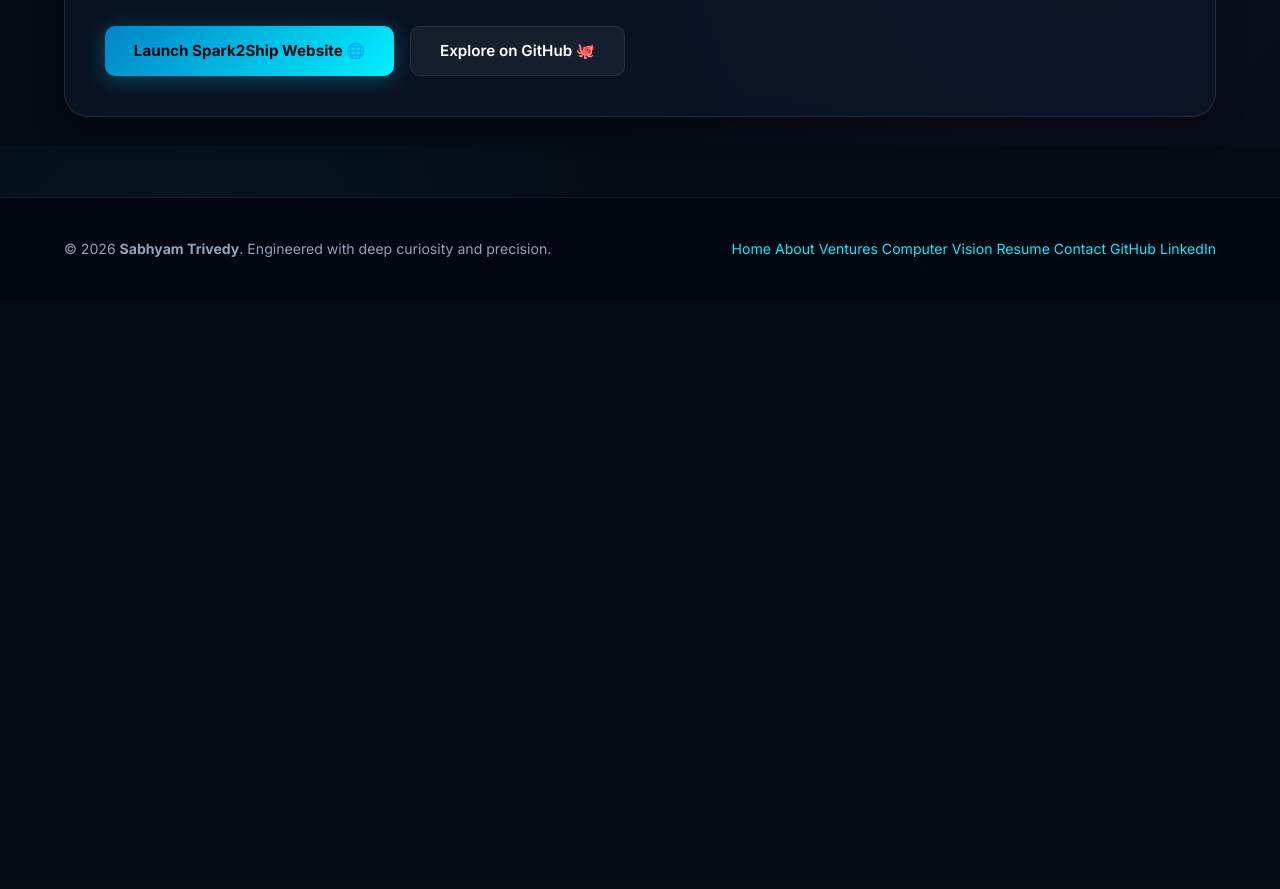
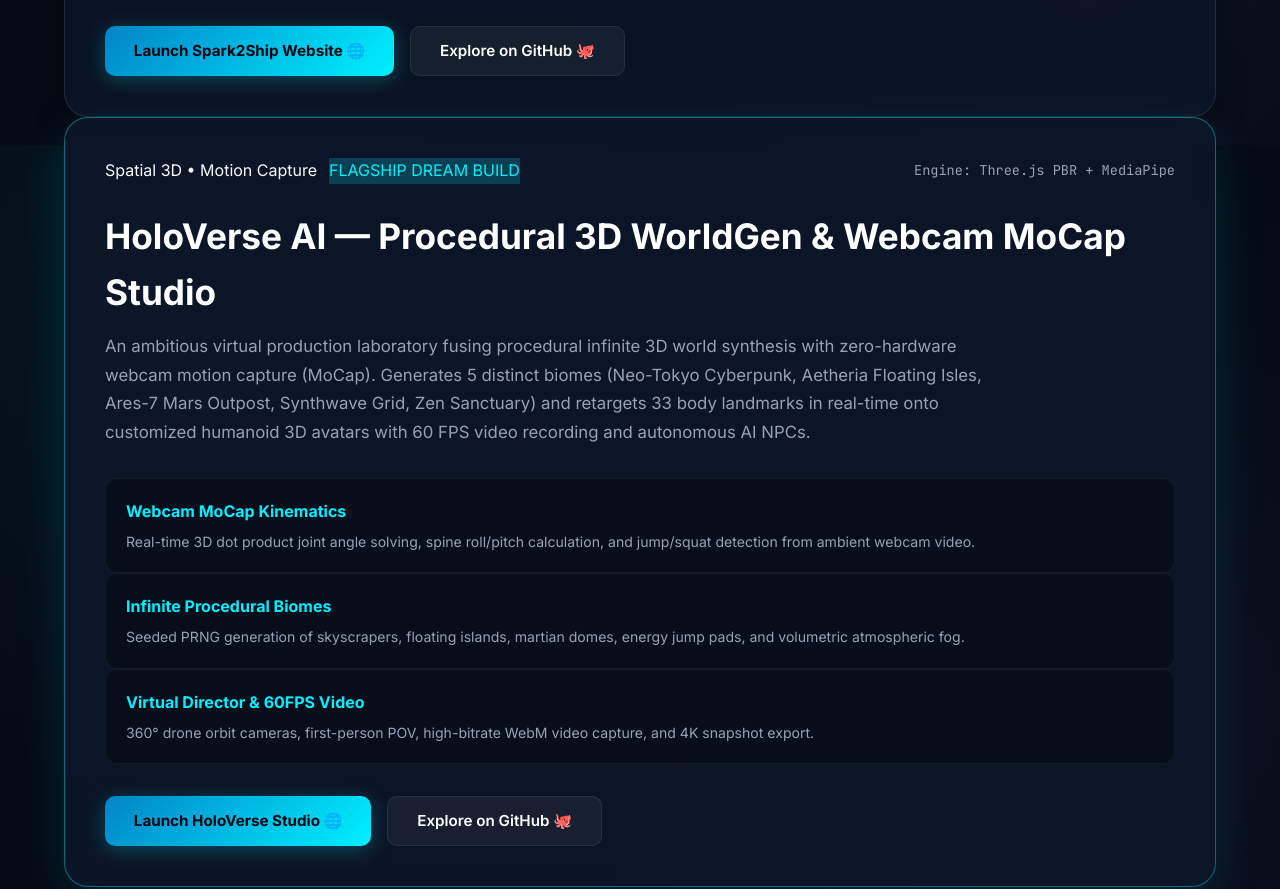
Before and after one commit to sabhyamtrivedycoder/portfolio, a website: page ventures.html in a window 1280 px wide. Shown: the part 3055-3944 px from the top of the page. Before the commit the page ends 3355 px from the top, so only its background shows below. Drawn offline with Linux system fonts and the light colour scheme.

Commit message:
Feature HoloVerse AI flagship 3D MoCap project across portfolio and update tests

```diff
--- a/ventures.html
+++ b/ventures.html
@@ -141,6 +141,48 @@
           </a>
         </div>
       </div>
+
+      <!-- Venture 3: HoloVerse AI -->
+      <div class="glass-card" style="padding: 2.5rem; border-radius: 24px; border: 1px solid rgba(0, 240, 255, 0.4); background: rgba(13, 23, 42, 0.9); box-shadow: 0 15px 50px rgba(0, 240, 255, 0.12);">
+        <div style="display: flex; justify-content: space-between; align-items: center; margin-bottom: 1.5rem; flex-wrap: wrap; gap: 0.5rem;">
+          <div style="display: flex; items-center; gap: 0.75rem;">
+            <span class="cv-tag">Spatial 3D • Motion Capture</span>
+            <span class="cv-badge" style="background: rgba(0, 240, 255, 0.2); color: #00f0ff; border-color: rgba(0, 240, 255, 0.3);">FLAGSHIP DREAM BUILD</span>
+          </div>
+          <span style="font-size: 0.85rem; color: var(--text-muted); font-family: var(--font-mono);">Engine: Three.js PBR + MediaPipe</span>
+        </div>
+
+        <h2 style="font-size: 2.2rem; color: #fff; margin-bottom: 0.75rem;">
+          HoloVerse AI — Procedural 3D WorldGen & Webcam MoCap Studio
+        </h2>
+        <p style="color: var(--text-muted); font-size: 1.05rem; line-height: 1.7; margin-bottom: 2rem; max-width: 900px;">
+          An ambitious virtual production laboratory fusing procedural infinite 3D world synthesis with zero-hardware webcam motion capture (MoCap). Generates 5 distinct biomes (Neo-Tokyo Cyberpunk, Aetheria Floating Isles, Ares-7 Mars Outpost, Synthwave Grid, Zen Sanctuary) and retargets 33 body landmarks in real-time onto customized humanoid 3D avatars with 60 FPS video recording and autonomous AI NPCs.
+        </p>
+
+        <div class="grid-3" style="gap: 1.5rem; margin-bottom: 2rem;">
+          <div style="background: rgba(5, 10, 20, 0.6); padding: 1.25rem; border-radius: 12px; border: 1px solid rgba(255, 255, 255, 0.05);">
+            <h4 style="color: var(--cyan); font-size: 1rem; margin-bottom: 0.4rem;">Webcam MoCap Kinematics</h4>
+            <p style="color: var(--text-muted); font-size: 0.88rem; line-height: 1.5;">Real-time 3D dot product joint angle solving, spine roll/pitch calculation, and jump/squat detection from ambient webcam video.</p>
+          </div>
+          <div style="background: rgba(5, 10, 20, 0.6); padding: 1.25rem; border-radius: 12px; border: 1px solid rgba(255, 255, 255, 0.05);">
+            <h4 style="color: var(--cyan); font-size: 1rem; margin-bottom: 0.4rem;">Infinite Procedural Biomes</h4>
+            <p style="color: var(--text-muted); font-size: 0.88rem; line-height: 1.5;">Seeded PRNG generation of skyscrapers, floating islands, martian domes, energy jump pads, and volumetric atmospheric fog.</p>
+          </div>
+          <div style="background: rgba(5, 10, 20, 0.6); padding: 1.25rem; border-radius: 12px; border: 1px solid rgba(255, 255, 255, 0.05);">
+            <h4 style="color: var(--cyan); font-size: 1rem; margin-bottom: 0.4rem;">Virtual Director & 60FPS Video</h4>
+            <p style="color: var(--text-muted); font-size: 0.88rem; line-height: 1.5;">360° drone orbit cameras, first-person POV, high-bitrate WebM video capture, and 4K snapshot export.</p>
+          </div>
+        </div>
+
+        <div style="display: flex; gap: 1rem; flex-wrap: wrap;">
+          <a href="https://sabhyamtrivedycoder.github.io/holoverse-ai/" target="_blank" class="btn-primary" style="padding: 0.75rem 1.8rem;">
+            Launch HoloVerse Studio 🌐
+          </a>
+          <a href="https://github.com/sabhyamtrivedycoder/holoverse-ai" target="_blank" class="btn-secondary" style="padding: 0.75rem 1.8rem;">
+            Explore on GitHub 🐙
+          </a>
+        </div>
+      </div>
     </div>
   </section>
 
```
Also changed, not shown: about.html (+6 -5 lines), index.html (+7 -6 lines), test.js (+17 -0 lines).
